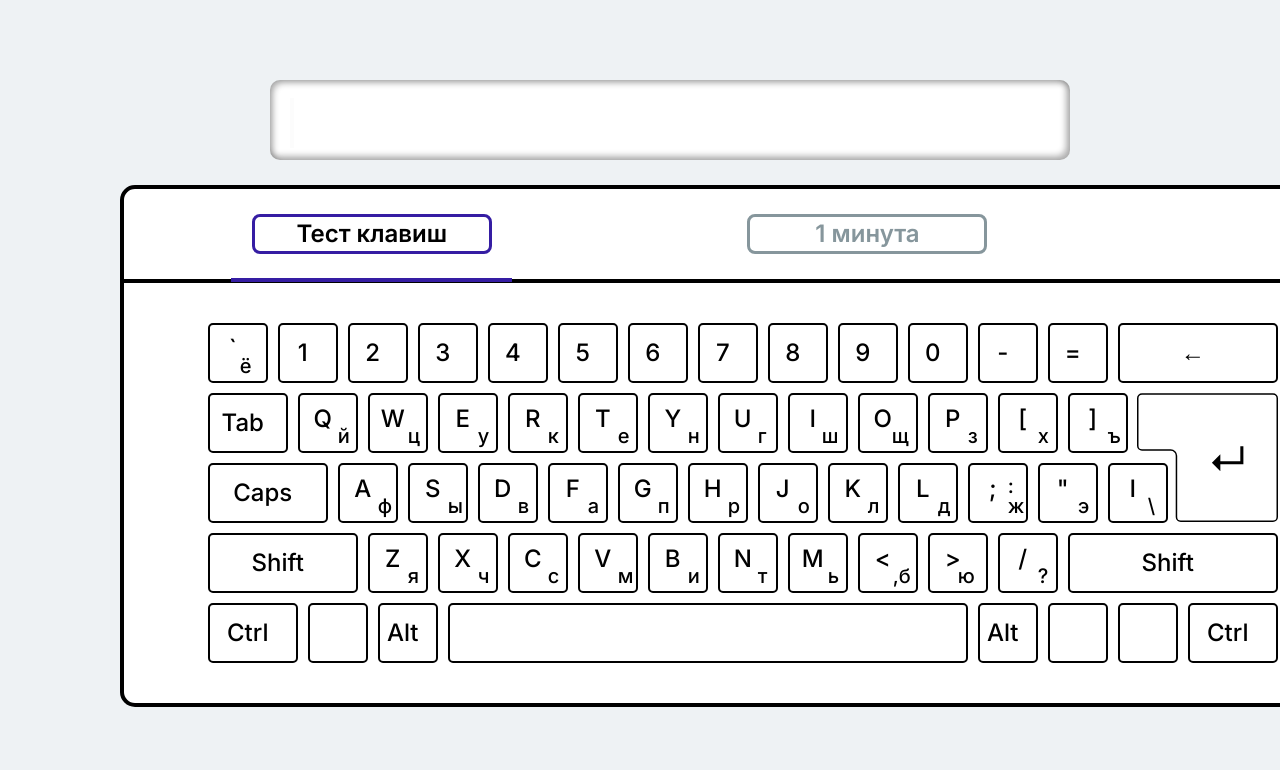
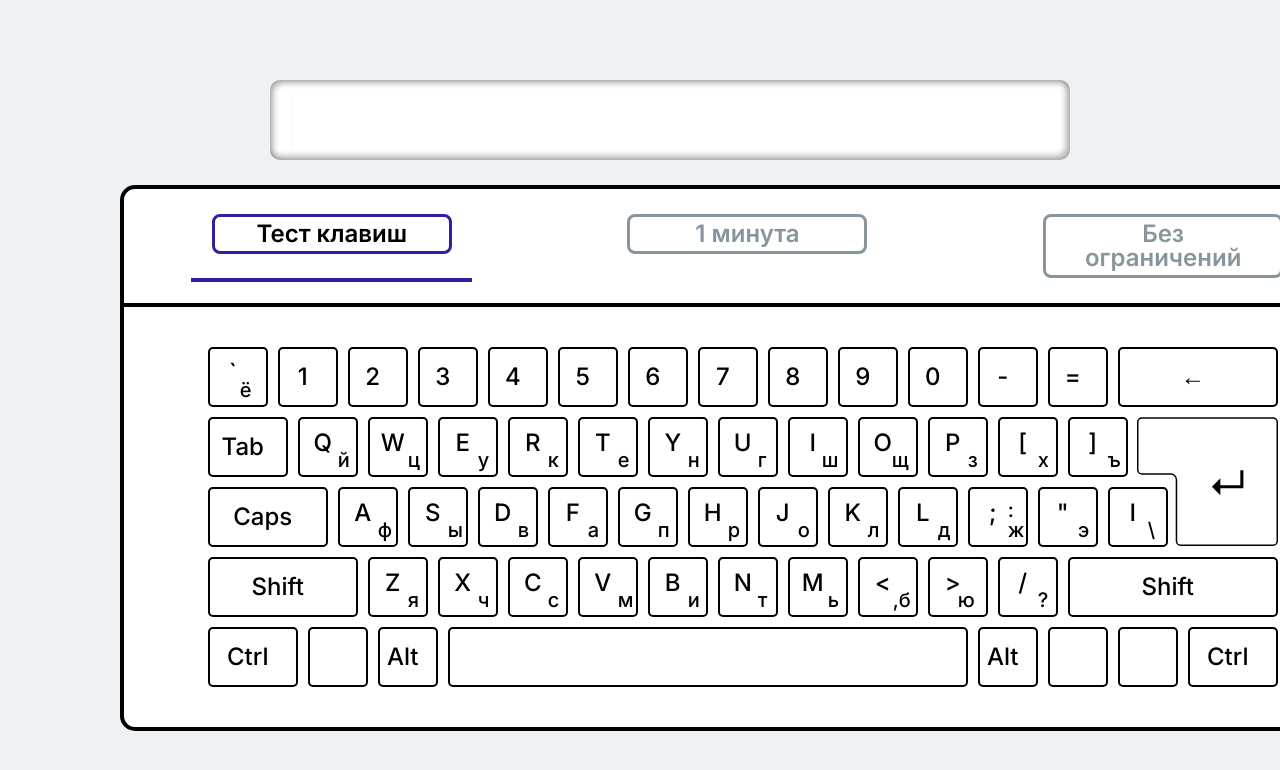
Before and after one commit to Crede322/typetest, a React (Create React App) app: page / in a window 1280 px wide. Shown: the top 770 px of the page. Built offline with nearby package versions, Linux system fonts and the light colour scheme.

Commit message:
успешно установил git после рефреша ОС

```diff
--- a/src/components/List/List.jsx
+++ b/src/components/List/List.jsx
@@ -57,6 +57,14 @@ const List = () => {
             </button>
           </li>
           <li>
+            <button
+              onClick={btnThree}
+              className={`${classes.list__button} ${
+                toggleButton === 2 ? classes.button__three : null
+              }`}
+            >
+              Без ограничений
+            </button>
           </li>
         </ul>
       </div>
```
